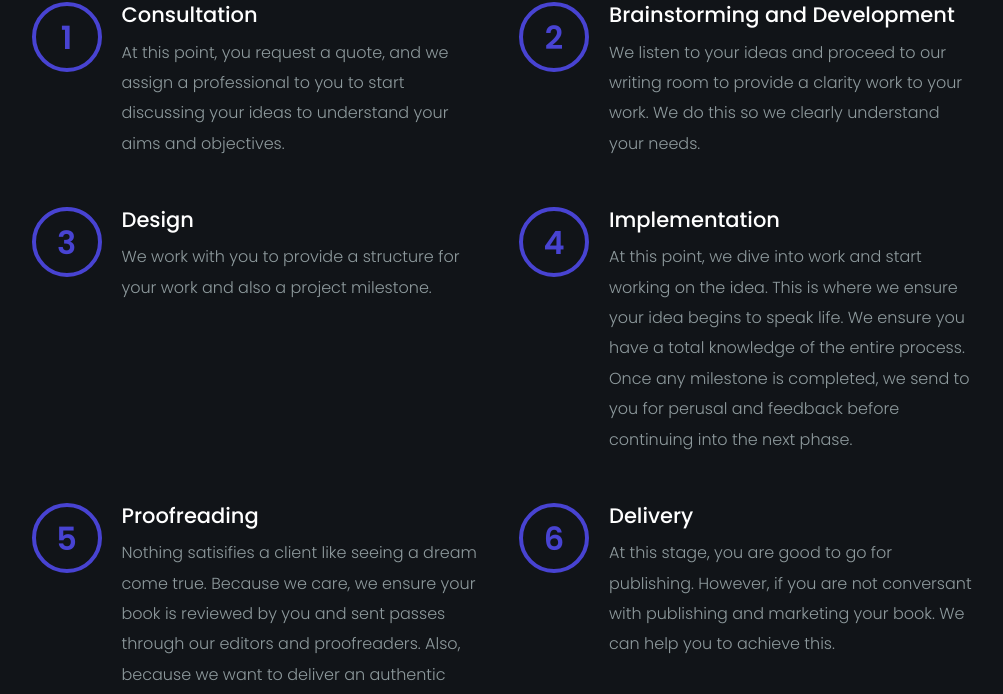
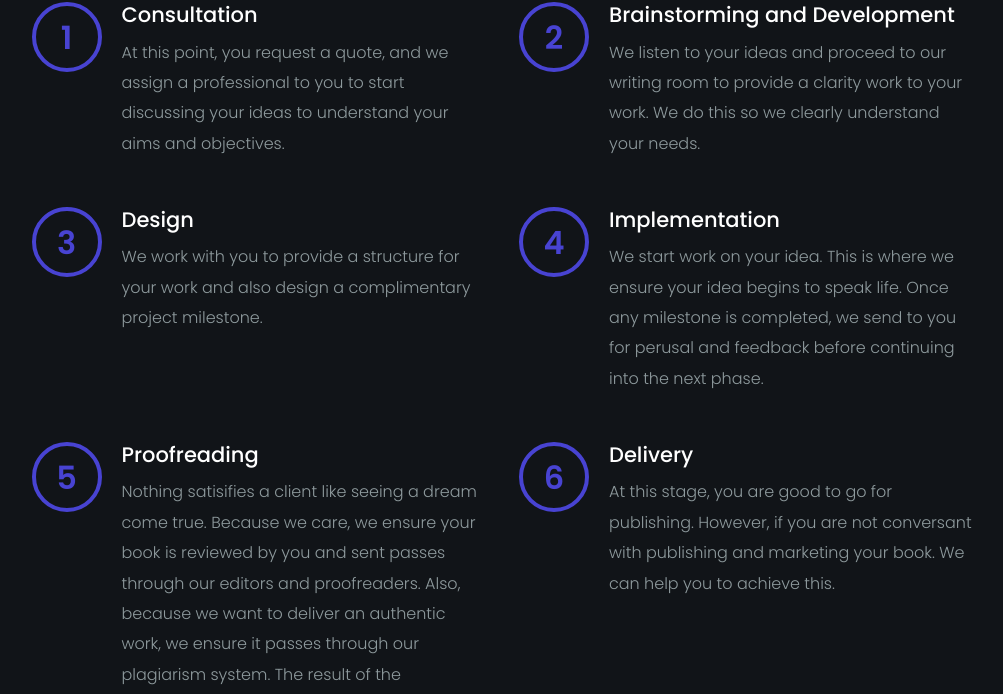
Before and after one commit to oracleofbakana/HeliumWriters, a PHP site: page / in a window 1280 px wide. Shown: the part 4109-4803 px from the top of the page, without its empty margins (136-1139 px from the left). Run offline with PHP 8.4, Linux system fonts and the light colour scheme; some libraries are stand-ins or nearby versions.

Commit message:
Changes to index

```diff
--- a/index.php
+++ b/index.php
@@ -362,15 +362,15 @@ $notification = $bon->ContactUs();
                 <div class="featured-box style-3 mb-5">
                   <div class="featured-box-icon text-primary border border-primary border-4 rounded-circle"> <span class="text-8 font-weight-600">3</span></div>
                   <h3 class="text-5 text-white">Design</h3>
-                  <p class="text-3 text-muted font-weight-300 mb-0">We work with you to provide a structure for your work and also a project milestone.</p>
+                  <p class="text-3 text-muted font-weight-300 mb-0">We work with you to provide a structure for your work and also design a complimentary project milestone.</p>
                 </div>
               </div>
               <div class="col-md-6">
                 <div class="featured-box style-3 mb-5">
                   <div class="featured-box-icon text-primary border border-primary border-4 rounded-circle"> <span class="text-8 font-weight-600">4</span></div>
                   <h3 class="text-5 text-white">Implementation</h3>
-                  <p class="text-3 text-muted font-weight-300 mb-0">At this point, we dive into work and start working on the idea.
-				  This is where we ensure your idea begins to speak life. We ensure you have a total knowledge of the entire process.
+                  <p class="text-3 text-muted font-weight-300 mb-0">We start work on your idea.
+				  This is where we ensure your idea begins to speak life.
 				  Once any milestone is completed, we send to you for perusal and feedback before continuing into the next phase.</p>
                 </div>
               </div>
```
Also changed, not shown: .htaccess.
